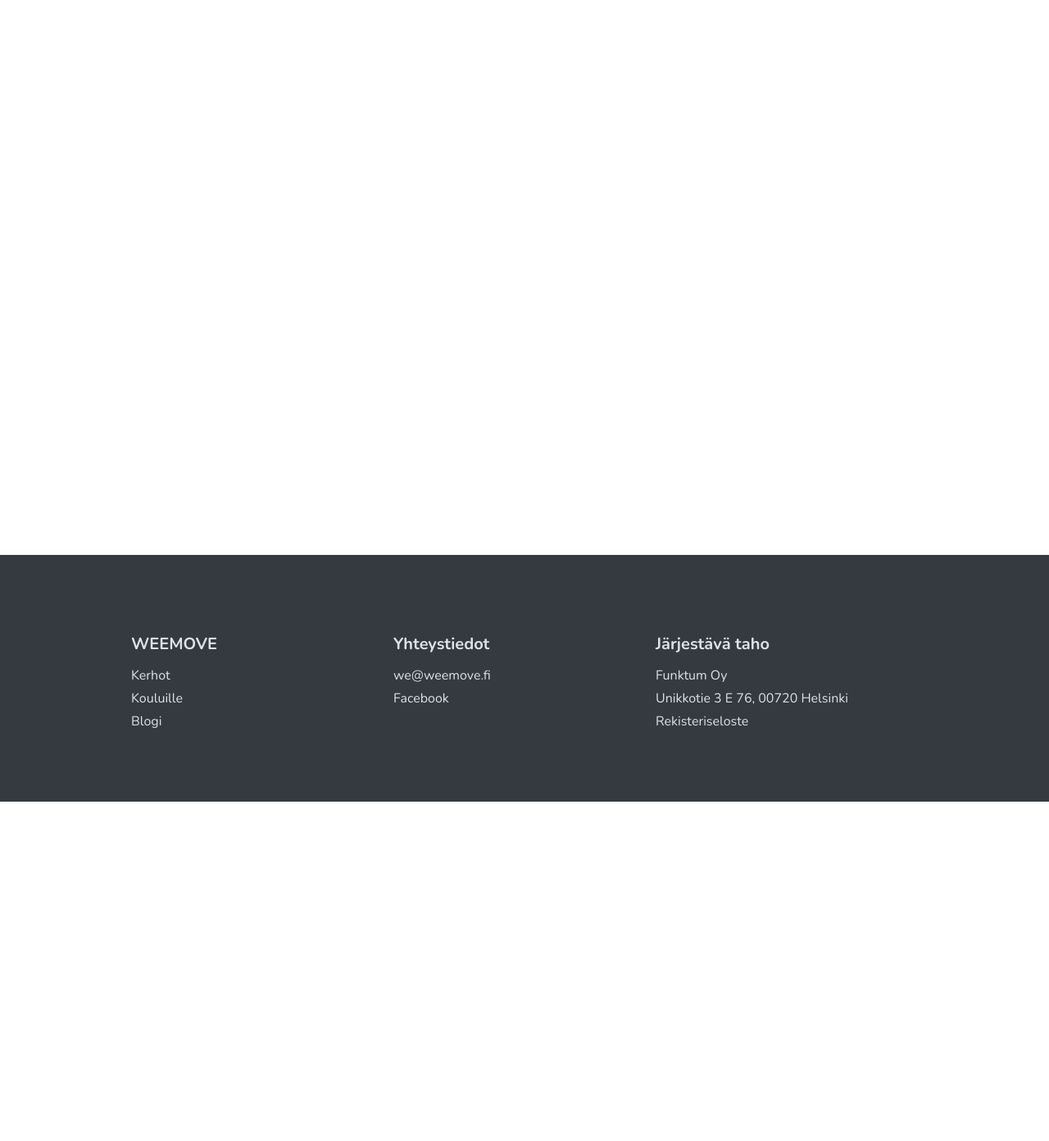
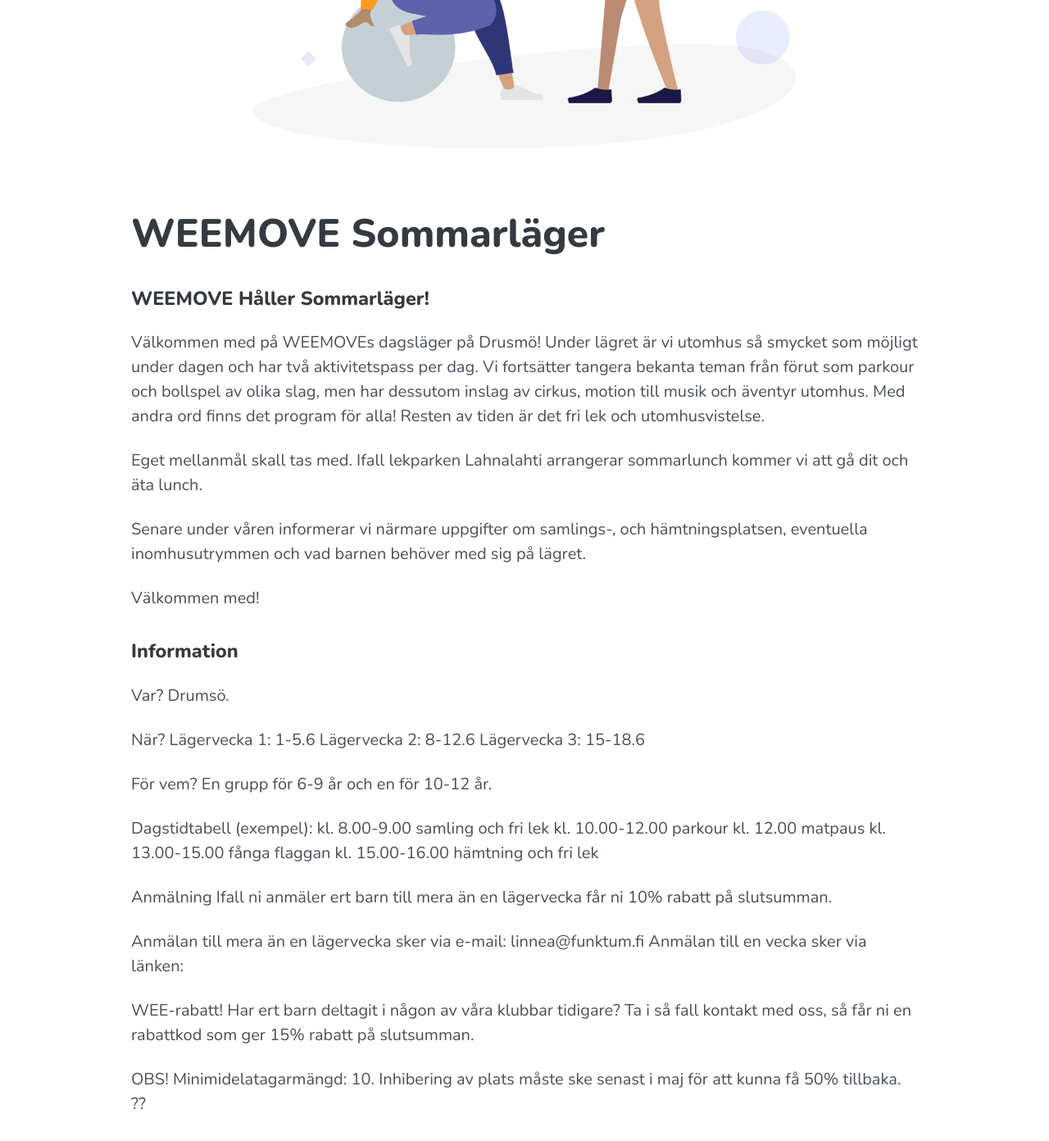
Before and after one commit to Funktum/weemove, a Jekyll site: the page built from _pages/dagslager.md, in a window 1280 px wide and 1400 px high, scrolled down 422 px. Shown: the top 1392 px of the window at 82% size. Built offline with Jekyll 4.4.1, drawn with Linux system fonts in a browser that asks for light colours; a script that is not in the unit is left out.

Commit message:
Update dagslager.md

```diff
--- a/_pages/dagslager.md
+++ b/_pages/dagslager.md
@@ -1,4 +1,46 @@
 ---
 layout: page
-title: WEEMOVEs dagsläger
+title: WEEMOVE Sommarläger
+image: /uploads/weemove-illustration-2.png
 ---
+
+### WEEMOVE Håller Sommarläger!
+Välkommen med på WEEMOVEs dagsläger på Drusmö! Under lägret är vi utomhus så smycket som möjligt under dagen och har två aktivitetspass per dag. Vi fortsätter tangera bekanta teman från förut som parkour och bollspel av olika slag, men har dessutom inslag av cirkus, motion till musik och äventyr utomhus. Med andra ord finns det program för alla! Resten av tiden är det fri lek och utomhusvistelse.
+
+Eget mellanmål skall tas med. Ifall lekparken Lahnalahti arrangerar sommarlunch kommer vi att gå dit och äta lunch.
+
+Senare under våren informerar vi närmare uppgifter om samlings-, och hämtningsplatsen, eventuella inomhusutrymmen och vad barnen behöver med sig på lägret.
+
+Välkommen med!
+
+### Information
+
+Var?
+Drumsö.
+
+När?
+Lägervecka 1: 1-5.6
+Lägervecka 2: 8-12.6
+Lägervecka 3: 15-18.6
+
+För vem?
+En grupp för 6-9 år och en för 10-12 år.
+
+Dagstidtabell (exempel):
+kl. 8.00-9.00 samling och fri lek
+kl. 10.00-12.00 parkour
+kl. 12.00 matpaus
+kl. 13.00-15.00 fånga flaggan
+kl. 15.00-16.00 hämtning och fri lek
+
+Anmälning
+Ifall ni anmäler ert barn till mera än en lägervecka får ni 10% rabatt på slutsumman.
+
+Anmälan till mera än en lägervecka sker via e-mail: linnea@funktum.fi
+Anmälan till en vecka sker via länken:
+
+WEE-rabatt!
+Har ert barn deltagit i någon av våra klubbar tidigare? Ta i så fall kontakt med oss, så får ni en rabattkod som ger 15% rabatt på slutsumman.
+
+OBS! Minimidelatagarmängd: 10.
+Inhibering av plats måste ske senast i maj för att kunna få 50% tillbaka. ??
```
